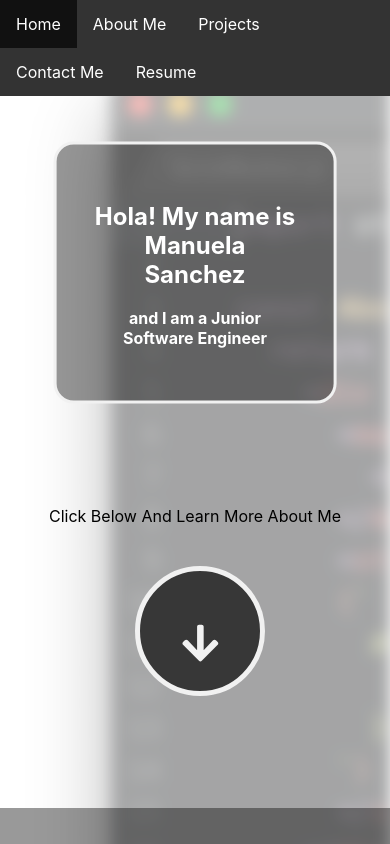
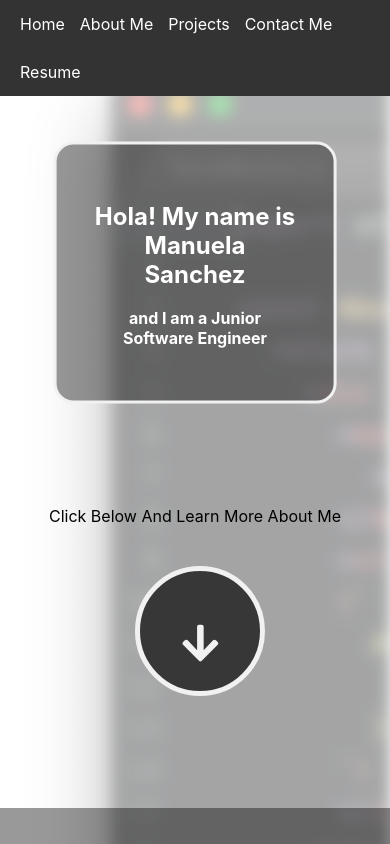
Before and after one commit to nela94/react-portfolio, a React (Create React App) app: page / in a window 390 px wide. Shown: the top 844 px of the page. Built offline with nearby package versions, Linux system fonts and the light colour scheme.

Commit message:
fixed mobile nav

```diff
--- a/src/styles/ContactMe.module.css
+++ b/src/styles/ContactMe.module.css
@@ -27,13 +27,3 @@
     font-size: 50px;
     color: black;
 }
-
-
-
-
-@media (max-width: 600px) {
-  .grid {
-    width: 100%;
-    flex-direction: column;
-  }
-}
--- a/src/styles/NavBar.module.css
+++ b/src/styles/NavBar.module.css
@@ -34,3 +34,14 @@
 .lidesign > .active {
     border-bottom: 1px solid white;
 }
+
+
+@media (max-width: 700px) {
+  .lidesign {
+    padding-left: 14px;
+    padding-right: 1px;
+  }
+  .uldesign{
+    padding-left: 6px;
+  }
+}
--- a/src/styles/Project.module.css
+++ b/src/styles/Project.module.css
@@ -6,13 +6,3 @@
   justify-content: normal;
   align-items: center;
 }
-
-
-
-
-@media (max-width: 600px) {
-  .grid {
-    width: 100%;
-    flex-direction: column;
-  }
-}
```
